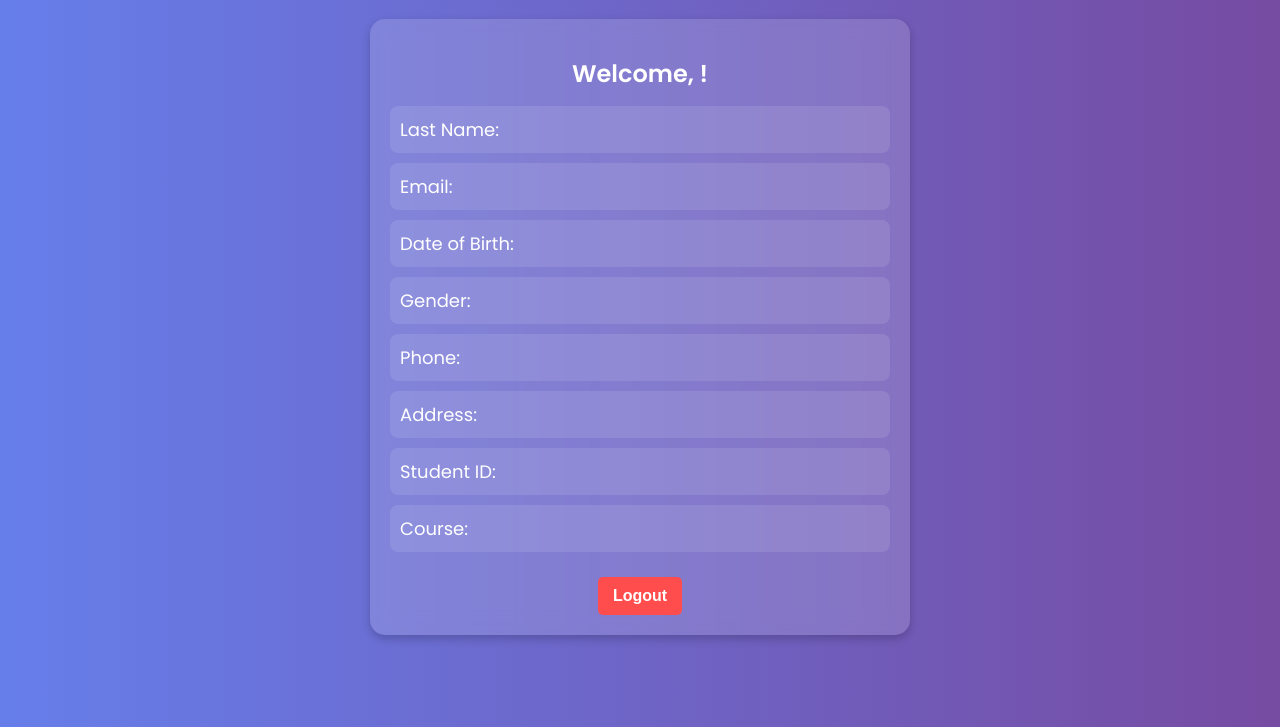
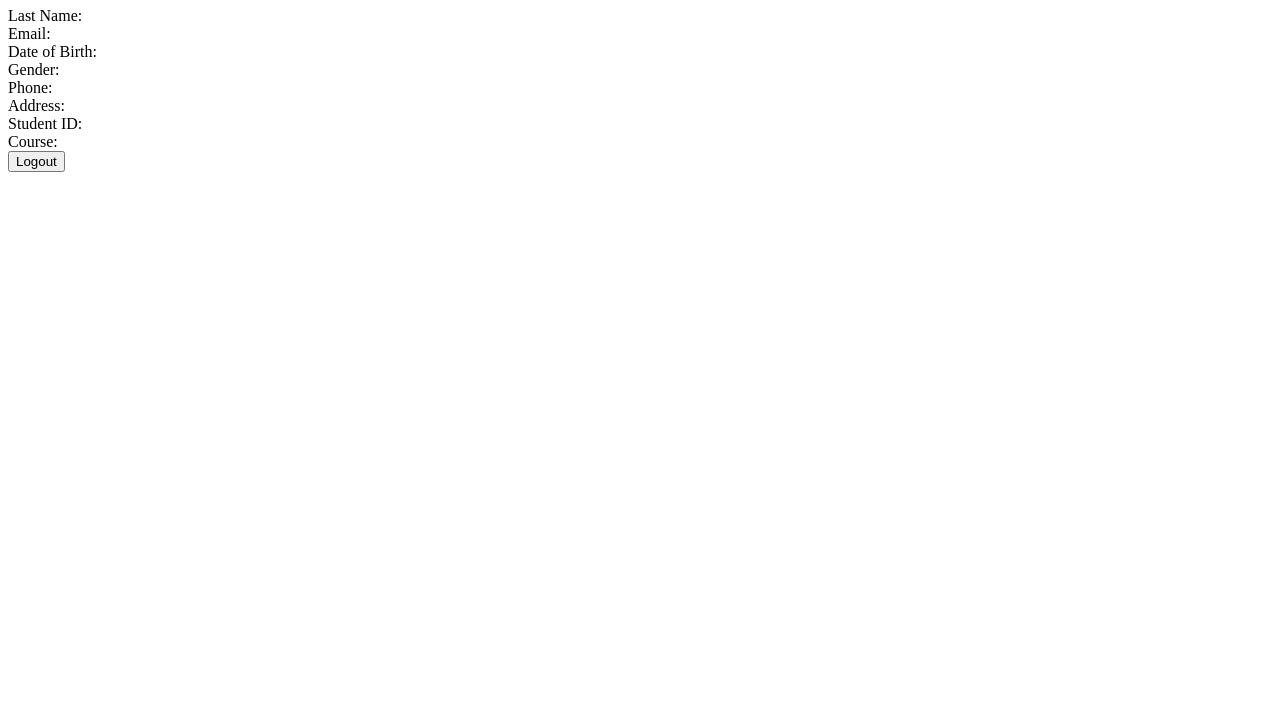
Before and after one commit to rohitsinghjakhar/StudentRegistrationPage, a plain HTML site: page homepage.html in a window 1280 px wide. Shown: the part 73-800 px from the top of the page. Drawn offline with Linux system fonts and the light colour scheme; no server answers.

Commit message:
updated code

```diff
--- a/homepage.html
+++ b/homepage.html
@@ -5,71 +5,6 @@
     <meta name="viewport" content="width=device-width, initial-scale=1.0">
     <title>Student Dashboard</title>
     <link href="https://fonts.googleapis.com/css2?family=Poppins:wght@300;400;600&display=swap" rel="stylesheet">
-    <style>
-        body {
-            font-family: 'Poppins', sans-serif;
-            background: linear-gradient(to right, #667eea, #764ba2);
-            color: #fff;
-            margin: 0;
-            padding: 0;
-            display: flex;
-            flex-direction: column;
-            align-items: center;
-            justify-content: center;
-            height: 100vh;
-        }
-
-        .container {
-            background: rgba(255, 255, 255, 0.15);
-            backdrop-filter: blur(10px);
-            padding: 20px;
-            border-radius: 15px;
-            width: 90%;
-            max-width: 500px;
-            text-align: center;
-            box-shadow: 0px 4px 10px rgba(0, 0, 0, 0.2);
-        }
-
-        h1 {
-            font-size: 24px;
-            margin-bottom: 15px;
-            font-weight: 600;
-        }
-
-        .details {
-            text-align: left;
-            font-size: 18px;
-        }
-
-        .details div {
-            margin: 10px 0;
-            padding: 10px;
-            background: rgba(255, 255, 255, 0.1);
-            border-radius: 8px;
-        }
-
-        .details span {
-            font-weight: bold;
-            color: #ffd700;
-        }
-
-        #logout {
-            background: #ff4d4d;
-            color: white;
-            padding: 10px 15px;
-            border: none;
-            border-radius: 5px;
-            font-size: 16px;
-            font-weight: bold;
-            cursor: pointer;
-            margin-top: 15px;
-            transition: 0.3s;
-        }
-
-        #logout:hover {
-            background: #e60000;
-        }
-    </style>
     <script type="module" src="./homepage.js"></script>
 </head>
 <body>
--- a/homepage.js
+++ b/homepage.js
@@ -60,7 +60,7 @@ onAuthStateChanged(auth, (user) => {
 document.getElementById("logout").addEventListener("click", async () => {
     try {
         await signOut(auth);
-        window.location.href = "signup.html"; // it will redirect to login page
+        window.location.href = "index.html"; // it will redirect to login page
     } catch (error) {
         console.error("Error signing out:", error);
     }
--- a/script.js
+++ b/script.js
@@ -5,7 +5,7 @@ document.addEventListener("DOMContentLoaded", () => {
     // it will redirect to the signup page when clicking "Don't have an account yet"
     if (signUpButton) {
         signUpButton.addEventListener("click", () => {
-            window.location.href = "signup.html";
+            window.location.href = "index.html";
         });
     }
 
```
Also changed, not shown: index.html (renamed from signup.html).
